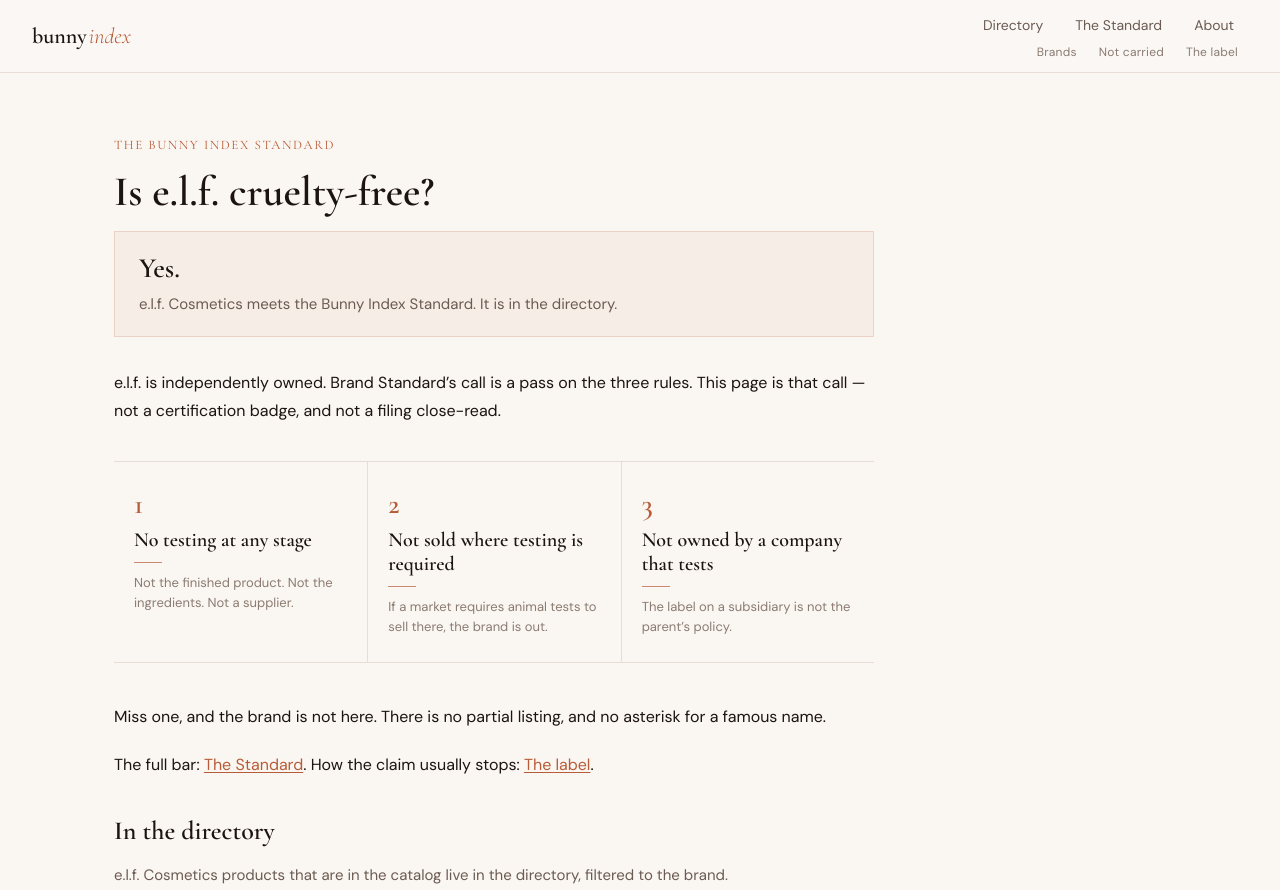
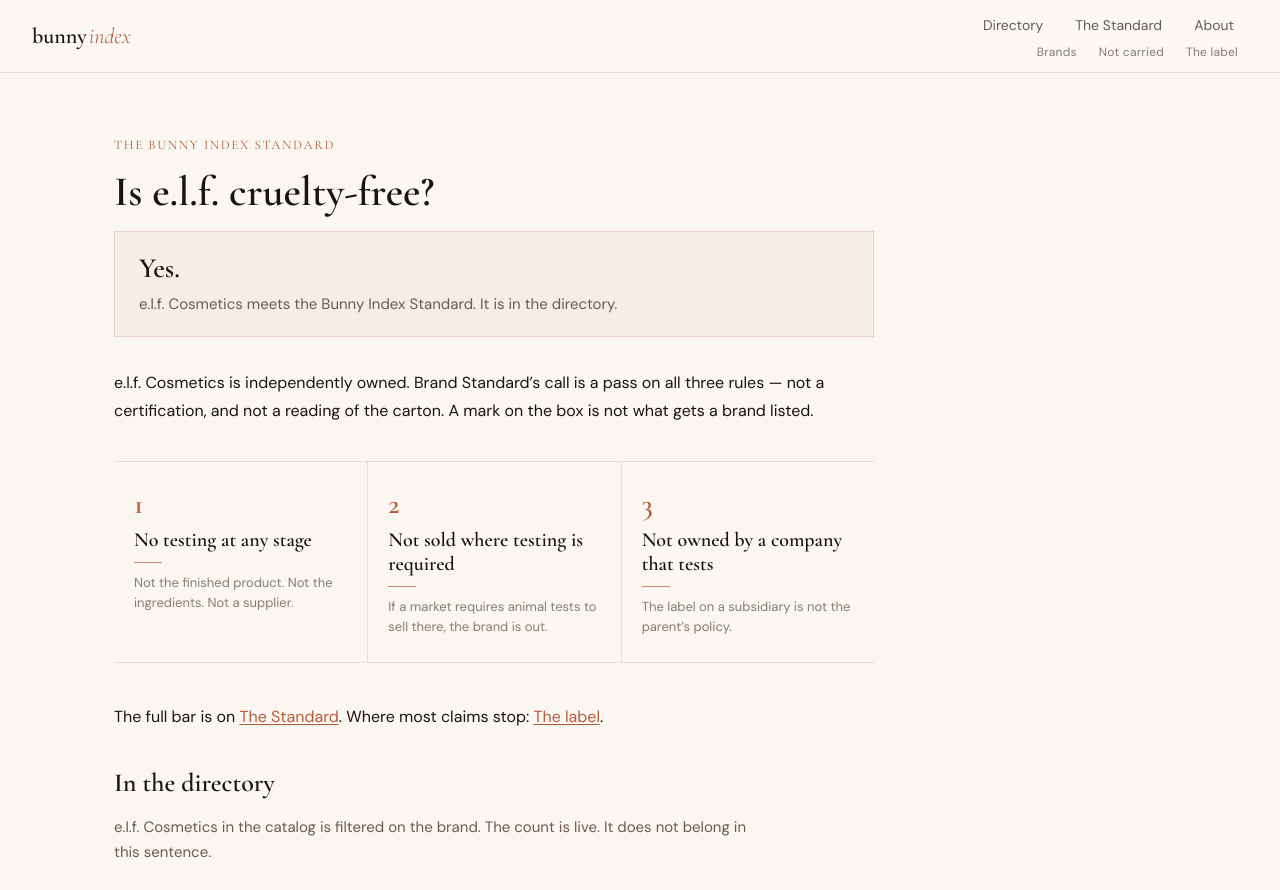
Before and after one commit to nickcorman-cloud/bunnyindex, a Next.js app: page /is-elf-cruelty-free in a window 1280 px wide. Shown: the top 890 px of the page. Built offline with nearby package versions, Linux system fonts and the light colour scheme.

Commit message:
Wave 1 /is- copy: Creative voice lock (Glossier specimen) (#36)

```diff
--- a/src/data/determinations-wave1.js
+++ b/src/data/determinations-wave1.js
@@ -1,4 +1,4 @@
-/** Wave 1 determination records. Copy lock: /workspace/seo-is-cf-wave1/.
+/** Wave 1 determination records. Copy lock: Creative /workspace/is-cf-polish/ (2026-09-02).
  * No Tata Harper page or ownership example. No ILIA page or spotlight.
  * No remaining GT-hold YES. Do not name required-testing-market countries.
  * YES directoryBrandParam is the exact catalog string (encodeURIComponent, do not slugify).
@@ -10,25 +10,25 @@
     determination: "yes",
     parentName: null,
     title: "Is Glossier cruelty-free? — BunnyIndex",
-    description: "Yes. Glossier meets the Bunny Index Standard: no testing at any stage, not sold where testing is required, not owned by a parent that tests. See it in the directory.",
+    description: "Yes. Glossier meets the Bunny Index Standard. It is in the directory.",
     eyebrow: "The Bunny Index Standard",
     h1: "Is Glossier cruelty-free?",
     answerLead: "Yes.",
     answerRest: "Glossier meets the Bunny Index Standard. It is in the directory.",
     lede: [
-      "Glossier is independently owned. Brand Standard’s call is a pass: no animal testing at any stage, not sold where testing is required, not owned by a parent that tests. A bunny on the carton is not what this page is measuring. The three rules are."
+      "Glossier is independently owned. Brand Standard’s call is a pass on all three rules — not a certification, and not a reading of the carton. A mark on the box is not what gets a brand listed."
     ],
-    rulesAfter: "Miss one, and the brand is not here. There is no partial listing, and no asterisk for a famous name.\n\nThe full bar: [The Standard](/standard). How the claim usually stops: [The label](/the-label).",
+    rulesAfter: "The full bar is on [The Standard](/standard). Where most claims stop: [The label](/the-label).",
     directoryBrandParam: "Glossier",
-    directoryIntro: "Glossier products that are in the catalog live in the directory, filtered to the brand. The count is the live catalog, not a number on this page.",
+    directoryIntro: "Glossier in the catalog is filtered on the brand. The count is live. It does not belong in this sentence.",
     directoryCta: "See Glossier in the directory →",
     failLine: null,
     insteadIntro: null,
     insteadLinks: [],
     faqs: [
       {
-        q: "Does “cruelty-free” on Glossier’s site count?",
-        a: "Only if the brand passes all three rules. The sentence on the box can be true as far as it goes. We care how far it goes. That is [The label](/the-label)."
+        q: "Does Glossier saying cruelty-free count?",
+        a: "Only if the brand passes all three rules. The sentence on the box can be true as far as it goes. We care how far it goes. [The label](/the-label)."
       },
       {
         q: "Is this a certification?",
@@ -46,25 +46,25 @@
     determination: "yes",
     parentName: null,
     title: "Is e.l.f. cruelty-free? — BunnyIndex",
-    description: "Yes. e.l.f. Cosmetics meets the Bunny Index Standard: no testing at any stage, not sold where testing is required, not owned by a parent that tests. See it in the directory.",
+    description: "Yes. e.l.f. Cosmetics meets the Bunny Index Standard. It is in the directory.",
     eyebrow: "The Bunny Index Standard",
     h1: "Is e.l.f. cruelty-free?",
     answerLead: "Yes.",
     answerRest: "e.l.f. Cosmetics meets the Bunny Index Standard. It is in the directory.",
     lede: [
-      "e.l.f. is independently owned. Brand Standard’s call is a pass on the three rules. This page is that call — not a certification badge, and not a filing close-read."
+      "e.l.f. Cosmetics is independently owned. Brand Standard’s call is a pass on all three rules — not a certification, and not a reading of the carton. A mark on the box is not what gets a brand listed."
     ],
-    rulesAfter: "Miss one, and the brand is not here. There is no partial listing, and no asterisk for a famous name.\n\nThe full bar: [The Standard](/standard). How the claim usually stops: [The label](/the-label).",
+    rulesAfter: "The full bar is on [The Standard](/standard). Where most claims stop: [The label](/the-label).",
     directoryBrandParam: "e.l.f. Cosmetics",
-    directoryIntro: "e.l.f. Cosmetics products that are in the catalog live in the directory, filtered to the brand. The count is the live catalog, not a number on this page.",
+    directoryIntro: "e.l.f. Cosmetics in the catalog is filtered on the brand. The count is live. It does not belong in this sentence.",
     directoryCta: "See e.l.f. Cosmetics in the directory →",
     failLine: null,
     insteadIntro: null,
     insteadLinks: [],
     faqs: [
       {
-        q: "Does a leaping bunny or a PETA logo replace this?",
-        a: "No. A mark is not a pass. A brand can hold a well-known certification and still fail a rule. e.l.f. is here because it passes all three, not because of a sticker. [The Standard](/standard)."
+        q: "Does a mark or e.l.f. saying cruelty-free count?",
+        a: "Only if the brand passes all three rules. A sticker is not a listing. [The label](/the-label)."
       },
       {
         q: "Is this a certification?",
@@ -82,14 +82,13 @@
     determination: "no",
     parentName: "L’Oréal",
     title: "Is CeraVe cruelty-free? — BunnyIndex",
-    description: "No — not by this standard. CeraVe isn’t in the directory. The Bunny Index Standard includes the controlling parent, not just the carton.",
+    description: "No — not by this standard. CeraVe is not in the directory.",
     eyebrow: "Not carried",
     h1: "Is CeraVe cruelty-free?",
     answerLead: "No — not by this standard.",
     answerRest: "CeraVe is not in the directory.",
     lede: [
-      "CeraVe is owned by L’Oréal. A controlling parent that tests is a fail under rule 3, even when the bottle still says cruelty-free. That is the fail people miss. Ownership is in the standard.",
-      "We are not grading the moisturizer. We are grading the company."
+      "CeraVe is owned by L’Oréal. A testing parent is a fail under rule 3. We are not grading the formula."
     ],
     rulesAfter: null,
     directoryBrandParam: null,
@@ -138,13 +137,13 @@
     determination: "no",
     parentName: "Estée Lauder",
     title: "Is The Ordinary cruelty-free? — BunnyIndex",
-    description: "No — not by this standard. The Ordinary isn’t in the directory. The Bunny Index Standard includes the controlling parent, not just the carton.",
+    description: "No — not by this standard. The Ordinary is not in the directory.",
     eyebrow: "Not carried",
     h1: "Is The Ordinary cruelty-free?",
     answerLead: "No — not by this standard.",
     answerRest: "The Ordinary is not in the directory.",
     lede: [
-      "The Ordinary sits under DECIEM. DECIEM is owned by Estée Lauder. A controlling parent that tests fails rule 3. Actives on the INCI list do not override the org chart."
+      "The Ordinary is owned by Estée Lauder. A testing parent is a fail under rule 3. We are not grading the formula."
     ],
     rulesAfter: null,
     directoryBrandParam: null,
@@ -196,13 +195,13 @@
     determination: "no",
     parentName: "Shiseido",
     title: "Is Drunk Elephant cruelty-free? — BunnyIndex",
-    description: "No — not by this standard. Drunk Elephant isn’t in the directory. The Bunny Index Standard includes the controlling parent, not just the carton.",
+    description: "No — not by this standard. Drunk Elephant is not in the directory.",
     eyebrow: "Not carried",
     h1: "Is Drunk Elephant cruelty-free?",
     answerLead: "No — not by this standard.",
     answerRest: "Drunk Elephant is not in the directory.",
     lede: [
-      "Drunk Elephant is owned by Shiseido. A controlling parent that tests fails rule 3. Prestige texture does not change the parent."
+      "Drunk Elephant is owned by Shiseido. A testing parent is a fail under rule 3. We are not grading the formula."
     ],
     rulesAfter: null,
     directoryBrandParam: null,
@@ -250,13 +249,13 @@
     determination: "no",
     parentName: "Unilever",
     title: "Is Paula’s Choice cruelty-free? — BunnyIndex",
-    description: "No — not by this standard. Paula’s Choice isn’t in the directory. The Bunny Index Standard includes the controlling parent, not just the carton.",
+    description: "No — not by this standard. Paula’s Choice is not in the directory.",
     eyebrow: "Not carried",
     h1: "Is Paula’s Choice cruelty-free?",
     answerLead: "No — not by this standard.",
     answerRest: "Paula’s Choice is not in the directory.",
     lede: [
-      "Paula’s Choice is owned by Unilever. A controlling parent that tests fails rule 3. A BHA reputation is not a pass."
+      "Paula’s Choice is owned by Unilever. A testing parent is a fail under rule 3. We are not grading the formula."
     ],
     rulesAfter: null,
     directoryBrandParam: null,
```
